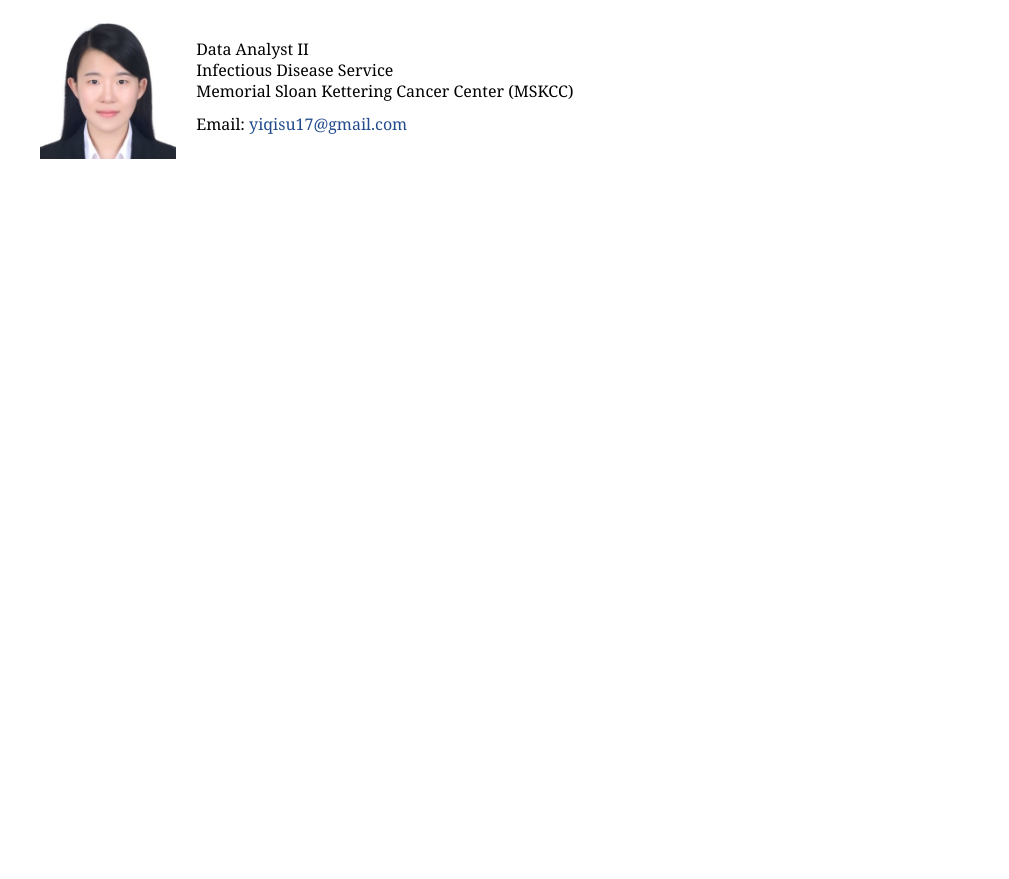
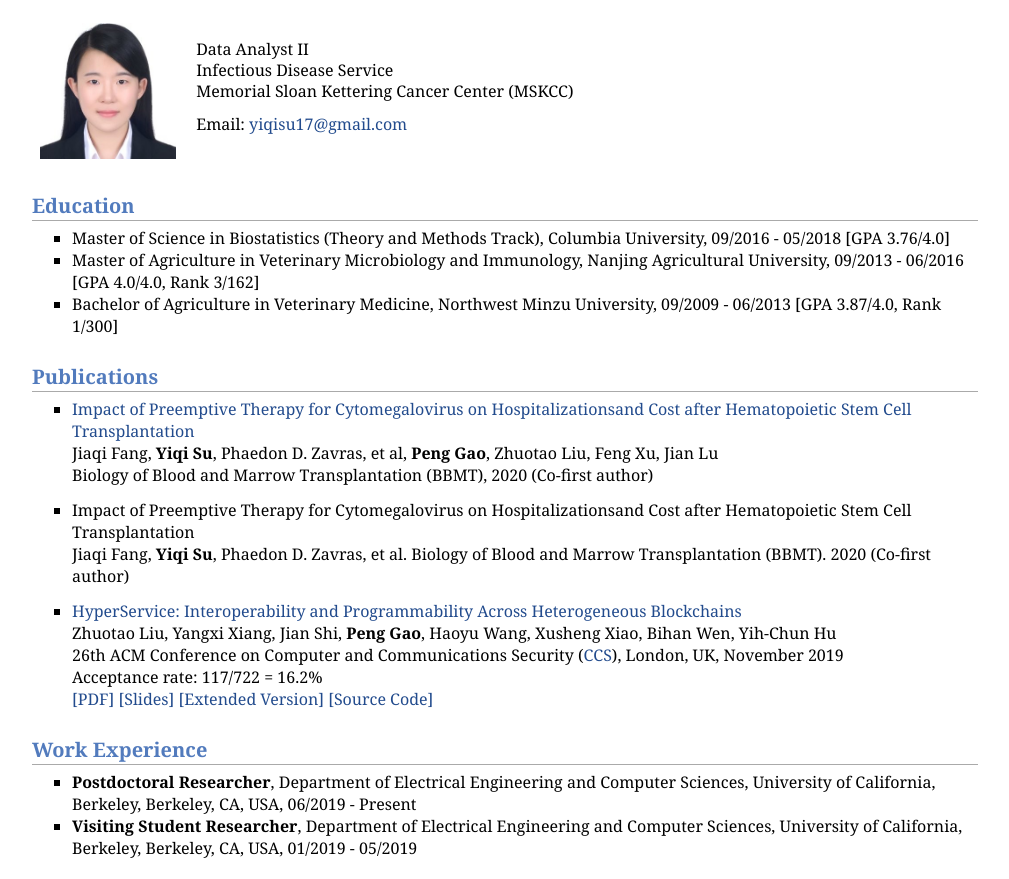
Before and after one commit to yiqisu/yiqisu.github.io, a plain HTML site: page index.html in a window 1280 px wide. Shown: the part 53-932 px from the top of the page, without its empty margins (135-1144 px from the left). Before the commit the page ends 800 px from the top, so only its background shows below. Drawn offline with Linux system fonts and the light colour scheme.

Commit message:
Update index.html

```diff
--- a/index.html
+++ b/index.html
@@ -99,18 +99,18 @@
 
 
 
-  <!--   <h2>Education</h2>
+   <h2>Education</h2>
     <ul>
       <li>
-        Ph.D. in Electrical Engineering, Princeton University, 09/2013 - 06/2019
+        Master of Science in Biostatistics (Theory and Methods Track), Columbia University, 09/2016 - 05/2018 [GPA 3.76/4.0]
       </li>
       <li>
-        M.A. in Electrical Engineering, Princeton University, 09/2013 - 05/2015
+        Master of Agriculture in Veterinary Microbiology and Immunology, Nanjing Agricultural University, 09/2013 - 06/2016 [GPA 4.0/4.0, Rank 3/162]
       </li>
       <li>
-        B.E. in Electrical and Computer Engineering, Shanghai Jiao Tong University, 09/2009 - 06/2013
+        Bachelor of Agriculture in Veterinary Medicine, Northwest Minzu University, 09/2009 - 06/2013 [GPA 3.87/4.0, Rank 1/300]
       </li>
-    </ul> -->
+    </ul>
 
 
     <!-- <h2>Awards & Honors</h2>
@@ -124,16 +124,17 @@
     </ul> -->
 
 
-   <!--  <h2>Publications</h2>
+   <h2>Publications</h2>
     <ul>
       <li class="pub">
-        <a href="resources/publications/papers/deepintent-ccs19.pdf">DeepIntent: Deep Icon-Behavior Learning for Detecting Intention-Behavior Discrepancy in Mobile Apps</a> <br />
-        Shengqu Xi, Shao Yang, Xusheng Xiao, Yuan Yao, Yayuan Xiong, Fengyuan Xu, Haoyu Wang, <b>Peng Gao</b>, Zhuotao Liu, Feng Xu, Jian Lu <br />
-        26th ACM Conference on Computer and Communications Security (<a href="https://www.sigsac.org/ccs/CCS2019">CCS</a>), London, UK, November 2019 <br />
-        Acceptance rate: 117/722 = 16.2% <br />
-        <a href="resources/publications/papers/deepintent-ccs19.pdf">[PDF]</a>
-        <a href="resources/publications/slides/deepintent-ccs19-slides.pdf">[Slides]</a>
-        <a href="https://github.com/deepintent-ccs/DeepIntent">[Source Code]</a>
+      <a href="resources/publications/papers/deepintent-ccs19.pdf">Impact of Preemptive Therapy for Cytomegalovirus on Hospitalizationsand Cost after Hematopoietic Stem Cell Transplantation</a> <br />
+        Jiaqi Fang, <b>Yiqi Su</b>, Phaedon D. Zavras, et al, <b>Peng Gao</b>, Zhuotao Liu, Feng Xu, Jian Lu <br />
+        Biology of Blood and Marrow Transplantation (BBMT), 2020 (Co-first author) <br />
+      </li>
+
+      <li class="pub">
+        Impact of Preemptive Therapy for Cytomegalovirus on Hospitalizationsand Cost after Hematopoietic Stem Cell Transplantation</a> <br />
+        Jiaqi Fang, <b>Yiqi Su</b>, Phaedon D. Zavras, et al. Biology of Blood and Marrow Transplantation (BBMT). 2020 (Co-first author) <br />
       </li>
 
       <li class="pub">
@@ -146,10 +147,10 @@
         <a href="https://arxiv.org/pdf/1908.09343.pdf">[Extended Version]</a>
         <a href="https://github.com/HyperService-Consortium">[Source Code]</a>
       </li>
-    </ul> -->
+    </ul>
 
 
-   <!--  <h2>Work Experience</h2>
+<h2>Work Experience</h2>
     <ul>
       <li>
         <b>Postdoctoral Researcher</b>, Department of Electrical Engineering and Computer Sciences, University of California, Berkeley, Berkeley, CA, USA, 06/2019 - Present
@@ -157,7 +158,7 @@
       <li>
         <b>Visiting Student Researcher</b>, Department of Electrical Engineering and Computer Sciences, University of California, Berkeley, Berkeley, CA, USA, 01/2019 - 05/2019
       </li>
-    </ul> -->
+    </ul>
 
 
    <!--  <h2>Talks</h2>
```
